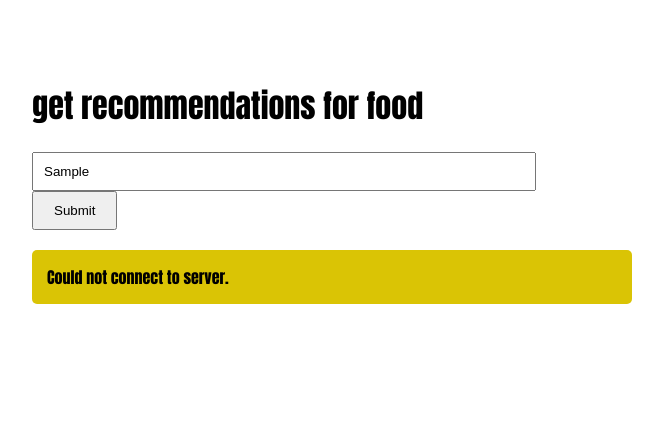
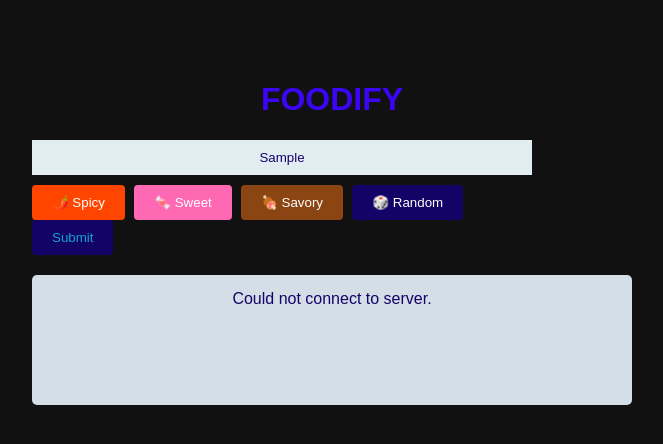
Before and after one commit to Yatheeshpatcha/Food_website, a website: page index.html in a window 1280 px wide. Both pictures are taken after typing "Sample" into the empty fields and a click on the button "Submit". Shown: the whole page, without its empty margins (308-971 px from the left). Drawn offline with Linux system fonts and the light colour scheme; no server answers.

Commit message:
added more button made it look nicer

```diff
--- a/index.html
+++ b/index.html
@@ -1,42 +1,50 @@
 <!DOCTYPE html>
 <html lang="en">
-<head background-color="#e6d543">
+<head>
   <meta charset="UTF-8">
   <title>FOODIFY</title>
   <style>
-    body { font-family: Impact, sans-serif; max-width: 600px; margin: 40px auto; padding: 20px; }
-    input { width: 80%; padding: 10px; margin-right: 10px; }
-    button { padding: 10px 20px; }
-    #output { margin-top: 20px; padding: 15px; background: #dac405; border-radius: 5px; white-space: pre-wrap; }
+    body { font-family: sans-serif; max-width: 600px; margin: 40px auto; padding: 20px; }
+    input { width: 80%; padding: 10px; margin-right: 10px; margin-bottom: 10px; }
+    button { padding: 10px 20px; margin-right: 5px; cursor: pointer; }
+    .btn-spicy { background-color: #ff4500; color: white; border: none; border-radius: 4px; }
+    .btn-random { background-color: #130367; color: white; border: none; border-radius: 4px; }
+    .btn-sweet { background-color: #ff69b4; color: white; border: none; border-radius: 4px; }
+    .btn-savory { background-color: #8b4513; color: white; border: none; border-radius: 4px; }
+    .toggle-btn.selected { outline: 3px solid rgba(0,0,0,0.15); transform: translateY(-2px); }
+    #output {  padding: 15px; background: #2912d5; border-radius: 5px; margin-top: 20px; min-height: 100px; }
   </style>
 </head>
-<body>
+<body style="background-color: rgb(17, 17, 18);">
 
-  <h1>get recommendations for food</h1>
-  <input type="text" id="userInput" placeholder="Ask something...">
-  <button id="askBtn">Submit</button>
+  <h1 style="color: rgb(58, 6, 244); text-align: center;">FOODIFY</h1>
+  <input style=" border: none; background-color: rgb(226, 237, 242); text-align: center; color: #16036a;" type="text" id="userInput" placeholder="Ask something...">
+  <br>
 
-  <div id="output">reccomendations will appear here...</div>
+<button id="spicyBtn" class="btn-spicy toggle-btn" data-prompt="Give me a list of good spicy food recommendations with a brief description for each.">🌶️ Spicy</button>
+  <button id="sweetBtn" class="btn-sweet toggle-btn" data-prompt="Give me a list of good sweet food recommendations with a brief description for each.">🍬 Sweet</button>
+  <button id="savoryBtn" class="btn-savory toggle-btn" data-prompt="Give me a list of good savory food recommendations with a brief description for each.">🍖 Savory</button>
+  <button id="randomBtn" class="btn-random toggle-btn" data-prompt="Give me a list of random food recommendations with a brief description for each.">🎲 Random</button>
+  <br>
+  <button style="background-color: #130367; color: rgb(19, 162, 210); border: none; border-radius: 4px; padding: 10px 20px; margin-right: 5px; cursor: pointer;" id="askBtn">Submit</button>
+
+  <div id="output" style="background-color: rgb(212, 222, 230); color: #16036a; font-family: sans-serif; text-align: center; align-self: center;">reccomendations will appear here...</div>
 
   <script>
-    document.getElementById('askBtn').addEventListener('click', async () => {
-      const prompt = document.getElementById('userInput').value;
+    // Central function to handle sending text to your Node.js backend
+    async function searchAI(promptText) {
       const outputDiv = document.getElementById('output');
-
-      if (!prompt) return alert('Please enter a prompt');
-
-      outputDiv.innerText = 'Thinking...';
+      if (!promptText) return alert('Please enter a prompt');
+      outputDiv.innerText = 'getting your reccomendations...';
 
       try {
-        // Fetch from your local Node.js server
         const response = await fetch('http://localhost:3000/api/chat', {
           method: 'POST',
           headers: { 'Content-Type': 'application/json' },
-          body: JSON.stringify({ prompt: prompt })
+          body: JSON.stringify({ prompt: promptText })
         });
 
         const data = await response.json();
-
         if (data.reply) {
           outputDiv.innerText = data.reply;
         } else {
@@ -46,6 +54,50 @@
         outputDiv.innerText = 'Could not connect to server.';
         console.error(error);
       }
+    }
+
+    // Toggle behavior for category buttons (allow multiple selection)
+    document.querySelectorAll('.toggle-btn').forEach(btn => {
+      btn.addEventListener('click', (e) => {
+        e.currentTarget.classList.toggle('selected');
+      });
+    });
+
+    // Build prompt from selected categories and custom input, then submit
+    document.getElementById('askBtn').addEventListener('click', () => {
+      const userText = document.getElementById('userInput').value.trim();
+      const selected = Array.from(document.querySelectorAll('.toggle-btn.selected'));
+
+      let prompts = selected.map(b => b.dataset.prompt);
+
+      // If user entered custom text, prefer that as the main prompt
+      if (userText) {
+        // If categories are selected, append them as context
+        if (prompts.length) {
+          const combined = userText + '\n\nContext: ' + prompts.join(' \n');
+          searchAI(combined);
+        } else {
+          searchAI(userText);
+        }
+        return;
+      }
+
+      // No user text — use selected categories only
+      if (prompts.length === 0) {
+        return alert('Please enter a prompt or select at least one category.');
+      }
+
+      // Combine selected category prompts into one request
+      const combinedPrompt = prompts.join(' \n');
+      searchAI(combinedPrompt);
+    });
+
+    // Optional: allow Enter key in input to trigger Submit
+    document.getElementById('userInput').addEventListener('keydown', (e) => {
+      if (e.key === 'Enter') {
+        e.preventDefault();
+        document.getElementById('askBtn').click();
+      }
     });
   </script>
 
```
